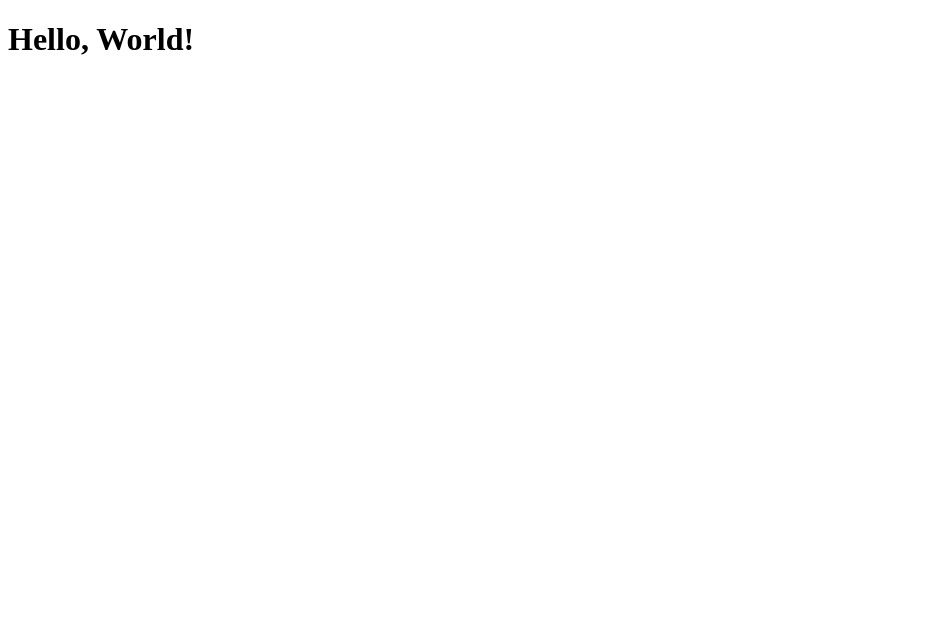
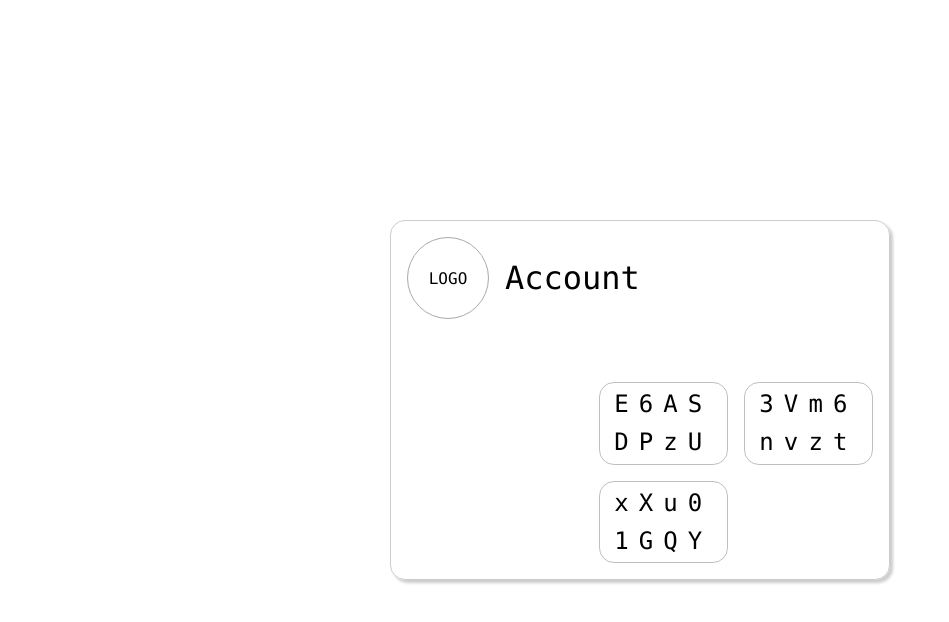
Before and after one commit to aokihu/password-card, a Next.js app: page / in a window 1280 px wide. Shown: the top 622 px of the page, without its empty margins (0-949 px from the left). Built offline with nearby package versions, Linux system fonts and the light colour scheme.

Commit message:
完成草稿

```diff
--- /dev/null
+++ b/app/global.css
@@ -0,0 +1,72 @@
+html, body {
+  padding: 0;
+  margin: 0;
+  font-family: Monaco, monospace;
+}
+
+.password-card-container {
+  position: absolute;
+  left: 50%;
+  top: 50%;
+  border-color: rgb(204, 204,204);
+  border-width: 1px;
+  border-style: double;
+  border-radius: 15px;
+  width: 500px;
+  height: 360px;
+  transform: translateX(-50%) translateY(-50%);
+  padding: 1em;
+  box-sizing: border-box;
+  display: flex;
+  flex-direction: column;
+  box-shadow: 3px 3px 3px rgba(0,0,0,0.2);
+}
+
+.password-card__head {
+  display: flex;
+  align-items: center;
+  gap: 1rem;
+}
+
+.password-card__body {
+  flex: 1;
+  width: 100%;
+  display: flex;
+  align-items: flex-end;
+  justify-content: end;
+  font-size: 1.5rem;
+  letter-spacing: 0.7ch;
+}
+
+.password-card__zones {
+  display: grid;
+  grid-template-columns: repeat(2, 1fr);
+  grid-template-rows: repeat(2, 1fr);
+  gap: 1rem;
+  font-variant-numeric: proportional-nums;
+}
+
+.password-card__zone {
+  border: 1px solid rgba(0,0,0,0.25);
+  padding: 0.5ch 1ch;
+  border-radius: 15px;
+}
+
+.password-card__zone > div:first-child {
+  margin-bottom: 10px;
+}
+
+.password-card__logo {
+  width: 5rem;
+  height: 5rem;
+  border: 1px solid darkgray;
+  border-radius: 50%;
+  display: flex;
+  align-items: center;
+  justify-content: center;
+  overflow: hidden;
+}
+
+.password-card__account {
+  font-size: 2rem;
+}
--- a/app/layout.tsx
+++ b/app/layout.tsx
@@ -1,4 +1,5 @@
 import React from "react";
+import "./global.css";
 
 export default function RootLayout({children}: {children: React.ReactNode}) {
   return (
--- a/app/page.tsx
+++ b/app/page.tsx
@@ -1,3 +1,32 @@
+import {  customAlphabet } from "nanoid";
+
+const nanoid =  customAlphabet('0123456789qwertyuiopasdfghjklzxcvbnmQWERTYUIOPASDFGHJKLZXCVBNM@#_')
+
+const PasswordZone = () => {
+  return (
+    <div className="password-card__zone">
+      <div>{nanoid(4)}</div>
+      <div>{nanoid(4)}</div>
+    </div>
+  );
+};
+
 export default function Page() {
-  return <h1>Hello, World!</h1>;
+  return (
+    <div className="password-card-container">
+      <div className="password-card__head">
+        <div className="password-card__logo">LOGO</div>
+        <div className="password-card__account">
+          Account
+        </div>
+      </div>
+      <div className="password-card__body">
+        <div className="password-card__zones">
+          <PasswordZone />
+          <PasswordZone />
+          <PasswordZone />
+        </div>
+      </div>
+    </div>
+  );
 }
```
